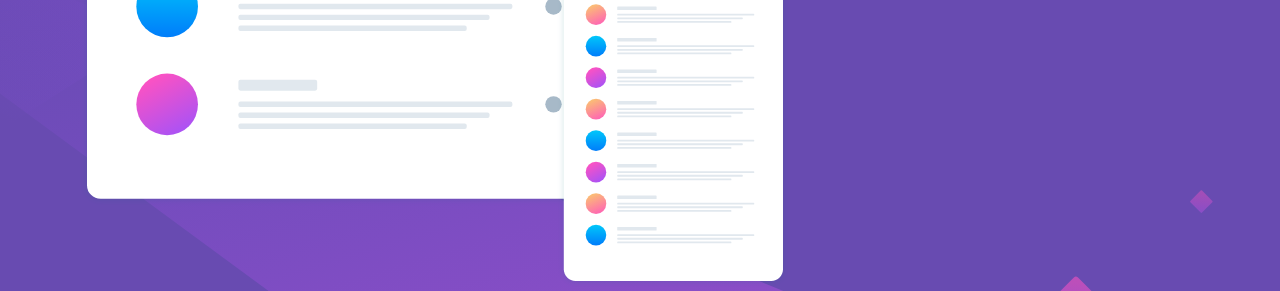
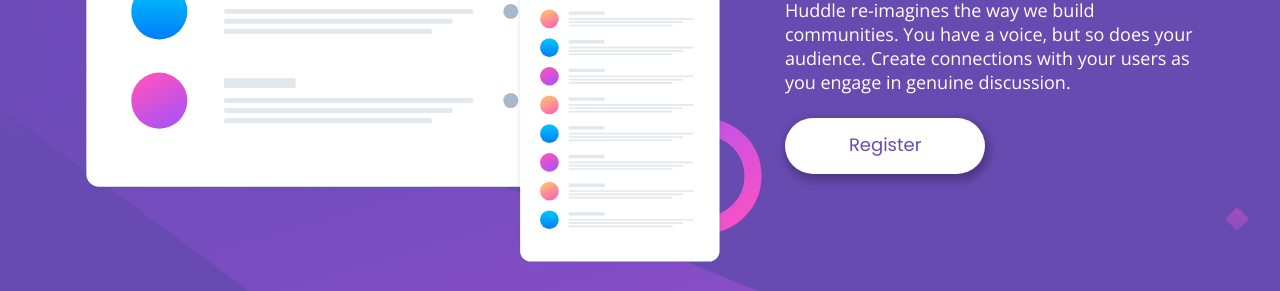
Before and after one commit to solracss/FrontendMentor-Huddle-landing-page-with-single-introductory-section, a plain HTML site: page index.html in a window 1280 px wide. Shown: the part 387-678 px from the top of the page. Drawn offline with nearby package versions, Linux system fonts and the light colour scheme.

Commit message:
CSS desktop: add two column display

```diff
--- a/index.html
+++ b/index.html
@@ -17,16 +17,24 @@
 <body>
     <main class="content-container">
         <img src="./img/logo.svg" alt="Huddle logo" class="company-logo">
+        <div class="two-columns">
+            <div class="first-col">
 
-        <img src="./img/illustration-mockups.svg" alt="Example of desktop and mobile mockups" class="mockups-img">
+                <img src="./img/illustration-mockups.svg" alt="Example of desktop and mobile mockups"
+                    class="mockups-img">
+            </div>
 
-        <h1 class="main-heading">Build The Community Your Fans Will Love</h1>
+            <div class="second-col">
+                <h1 class="main-heading">Build The Community Your Fans Will Love</h1>
 
-        <p class="description">Huddle re-imagines the way we build communities. You have a voice, but so does your
-            audience.
-            Create connections with your users as you engage in genuine discussion.</p>
+                <p class="description">Huddle re-imagines the way we build communities. You have a voice, but so does
+                    your
+                    audience.
+                    Create connections with your users as you engage in genuine discussion.</p>
 
-        <button type="button" class=" btn btn-register">Register</button>
+                <button type="button" class=" btn btn-register">Register</button>
+            </div>
+        </div>
     </main>
 
     <footer class="social-links">
--- a/sass/_layout.scss
+++ b/sass/_layout.scss
@@ -23,7 +23,7 @@
 	text-align: center;
 }
 
-.mockups-img {
+.two-columns {
 	margin-top: 55px;
 }
 
@@ -44,7 +44,7 @@
 
 .btn {
 	min-height: 30px;
-	min-width: 20ch;
+	min-width: 15ch;
 	font-size: rem(12px);
 	color: $violet;
 	font-family: $ff-heading;
@@ -96,9 +96,10 @@
 
 @media (min-width: 600px) {
 	body {
-		padding: 64px 80px 40px;
+		// padding: 64px 80px 40px;
+		padding: 59px 80px 40px;
 		background: url("../img/bg-desktop.svg") no-repeat;
-		background-size: contain;
+		// background-size: contain;
 		background-color: $violet;
 	}
 
@@ -108,7 +109,6 @@
 
 	.main-heading {
 		font-size: rem(40px);
-		// line-height: rem(60px);
 	}
 
 	.description {
@@ -139,6 +139,23 @@
 @media (min-width: 660px) {
 	.social-links {
 		justify-content: end;
+		margin-top: 27px;
 		gap: rem(15px);
 	}
+
+	.two-columns {
+		display: flex;
+		margin-top: 85px;
+		gap: rem(60px);
+	}
+
+	.first-col {
+		width: 54.5%;
+		width: 696px;
+	}
+
+	.second-col {
+		width: 40%;
+		text-align: left;
+	}
 }
```
Also changed, not shown: css/main.css, 1 other file.
